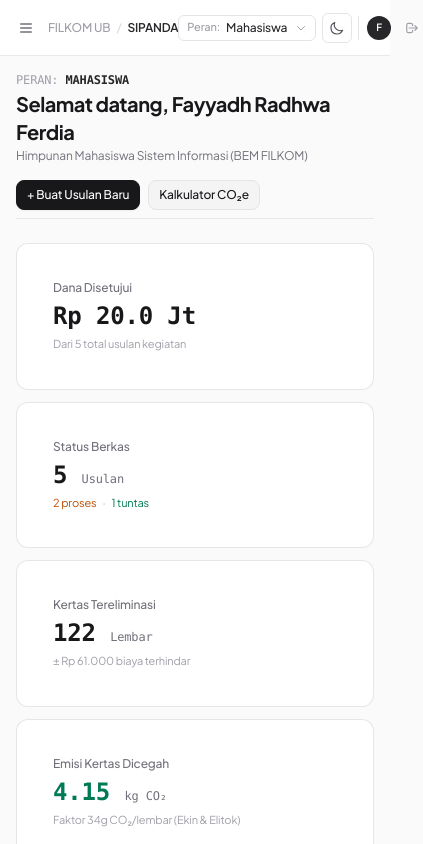
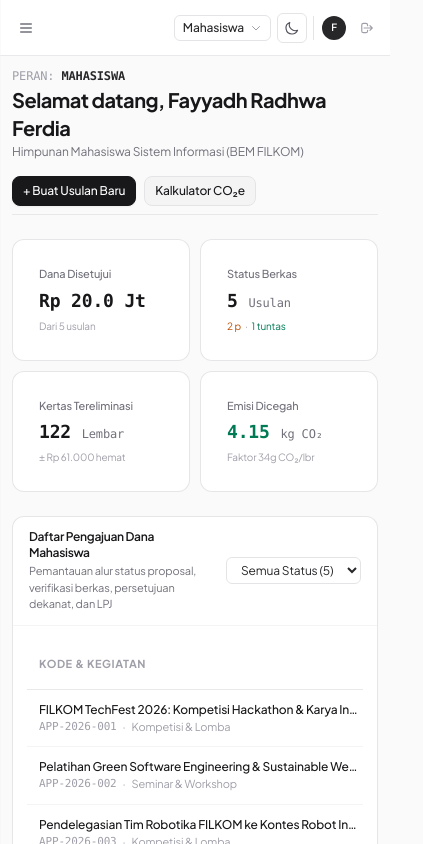
Before and after one commit to bilsinteta/sipanda, a Next.js app in the folder app/: page /dashboard in a window 390 px wide. Shown: the top 844 px of the page, 423 px wide, since content can reach past the window. Built offline with nearby package versions, Linux system fonts and the light colour scheme.

Commit message:
feat: implement collapsed icon-rail sidebar mode on desktop, fix mobile header & card padding responsiveness

```diff
--- a/app/src/app/dashboard/page.tsx
+++ b/app/src/app/dashboard/page.tsx
@@ -79,57 +79,57 @@ export default function DashboardPage() {
         </div>
 
         {/* 4 Metric KPI Cards */}
-        <div className="grid grid-cols-1 sm:grid-cols-2 lg:grid-cols-4 gap-3">
-          <Card className="p-4">
-            <div className="text-xs text-zinc-500 font-medium">
+        <div className="grid grid-cols-2 lg:grid-cols-4 gap-2.5 sm:gap-3">
+          <Card className="p-3 sm:p-4">
+            <div className="text-[11px] sm:text-xs text-zinc-500 font-medium">
               Dana Disetujui
             </div>
-            <div className="text-2xl font-bold font-mono text-zinc-900 dark:text-zinc-100 mt-1">
+            <div className="text-lg sm:text-2xl font-bold font-mono text-zinc-900 dark:text-zinc-100 mt-1">
               Rp {(totalApprovedFunds / 1000000).toFixed(1)} Jt
             </div>
-            <div className="text-[11px] text-zinc-400 mt-1">
-              Dari {applications.length} total usulan kegiatan
+            <div className="text-[10px] sm:text-[11px] text-zinc-400 mt-1 truncate">
+              Dari {applications.length} usulan
             </div>
           </Card>
 
-          <Card className="p-4">
-            <div className="text-xs text-zinc-500 font-medium">
+          <Card className="p-3 sm:p-4">
+            <div className="text-[11px] sm:text-xs text-zinc-500 font-medium">
               Status Berkas
             </div>
-            <div className="text-2xl font-bold font-mono text-zinc-900 dark:text-zinc-100 mt-1">
+            <div className="text-lg sm:text-2xl font-bold font-mono text-zinc-900 dark:text-zinc-100 mt-1">
               {applications.length}{' '}
               <span className="text-xs font-normal text-zinc-500">Usulan</span>
             </div>
-            <div className="text-[11px] text-zinc-400 mt-1 flex items-center gap-1.5">
-              <span className="text-amber-700 dark:text-amber-400">{pendingVerificationCount + pendingApprovalCount} proses</span>
+            <div className="text-[10px] sm:text-[11px] text-zinc-400 mt-1 flex items-center gap-1 truncate">
+              <span className="text-amber-700 dark:text-amber-400">{pendingVerificationCount + pendingApprovalCount} p</span>
               <span>·</span>
               <span className="text-emerald-700 dark:text-emerald-400">{completedLpjCount} tuntas</span>
             </div>
           </Card>
 
-          <Card className="p-4">
-            <div className="text-xs text-zinc-500 font-medium">
+          <Card className="p-3 sm:p-4">
+            <div className="text-[11px] sm:text-xs text-zinc-500 font-medium">
               Kertas Tereliminasi
             </div>
-            <div className="text-2xl font-bold font-mono text-zinc-900 dark:text-zinc-100 mt-1">
+            <div className="text-lg sm:text-2xl font-bold font-mono text-zinc-900 dark:text-zinc-100 mt-1">
               {totalSheetsSaved.toLocaleString('id-ID')}{' '}
               <span className="text-xs font-normal text-zinc-500">Lembar</span>
             </div>
-            <div className="text-[11px] text-zinc-400 mt-1">
-              ± Rp {(totalSheetsSaved * 500).toLocaleString('id-ID')} biaya terhindar
+            <div className="text-[10px] sm:text-[11px] text-zinc-400 mt-1 truncate">
+              ± Rp {(totalSheetsSaved * 500).toLocaleString('id-ID')} hemat
             </div>
           </Card>
 
-          <Card className="p-4">
-            <div className="text-xs text-zinc-500 font-medium">
-              Emisi Kertas Dicegah
+          <Card className="p-3 sm:p-4">
+            <div className="text-[11px] sm:text-xs text-zinc-500 font-medium">
+              Emisi Dicegah
             </div>
-            <div className="text-2xl font-bold font-mono text-emerald-700 dark:text-emerald-400 mt-1">
+            <div className="text-lg sm:text-2xl font-bold font-mono text-emerald-700 dark:text-emerald-400 mt-1">
               {paperEmissionPreventedKg.toFixed(2)}{' '}
               <span className="text-xs font-normal text-zinc-500">kg CO₂</span>
             </div>
-            <div className="text-[11px] text-zinc-400 mt-1">
-              Faktor 34g CO₂/lembar (Ekin & Elitok)
+            <div className="text-[10px] sm:text-[11px] text-zinc-400 mt-1 truncate">
+              Faktor 34g CO₂/lbr
             </div>
           </Card>
         </div>
--- a/app/src/components/layout/DashboardLayout.tsx
+++ b/app/src/components/layout/DashboardLayout.tsx
@@ -33,7 +33,7 @@ export const DashboardLayout: React.FC<DashboardLayoutProps> = ({ children }) =>
       />
       <div
         className={`flex flex-col flex-1 transition-all duration-200 ease-in-out ${
-          isDesktopOpen ? 'lg:pl-64' : 'lg:pl-0'
+          isDesktopOpen ? 'lg:pl-64' : 'lg:pl-16'
         }`}
       >
         <Header
@@ -42,7 +42,7 @@ export const DashboardLayout: React.FC<DashboardLayoutProps> = ({ children }) =>
           onSwitchRole={switchRole}
           onToggleSidebar={handleToggleSidebar}
         />
-        <main className="flex-1 p-4 sm:p-6 lg:p-8 max-w-7xl w-full mx-auto">
+        <main className="flex-1 p-3 sm:p-6 lg:p-8 max-w-7xl w-full mx-auto">
           {children}
         </main>
       </div>
--- a/app/src/components/layout/Header.tsx
+++ b/app/src/components/layout/Header.tsx
@@ -49,7 +49,7 @@ export const Header: React.FC<HeaderProps> = ({
           </svg>
         </button>
 
-        <div className="flex items-center gap-1.5 sm:gap-2 text-xs">
+        <div className="hidden sm:flex items-center gap-1.5 sm:gap-2 text-xs">
           <Link
             href="/dashboard"
             className="text-zinc-400 hover:text-zinc-700 dark:hover:text-zinc-200 transition-colors font-medium whitespace-nowrap"
@@ -69,15 +69,15 @@ export const Header: React.FC<HeaderProps> = ({
       </div>
 
       {/* Right: Controls */}
-      <div className="flex items-center gap-1.5 sm:gap-2 z-10">
+      <div className="flex items-center gap-1.5 sm:gap-2 z-10 shrink-0">
         {/* Role Selector */}
         <div className="relative">
           <button
             onClick={() => setRoleMenuOpen(!roleMenuOpen)}
-            className="flex items-center justify-between gap-1.5 min-w-[125px] sm:min-w-[145px] px-2 sm:px-2.5 py-1 rounded-md border border-zinc-200 dark:border-zinc-800 text-xs font-medium hover:bg-zinc-50 dark:hover:bg-zinc-900 transition-colors"
+            className="flex items-center justify-between gap-1 sm:gap-1.5 min-w-[95px] sm:min-w-[145px] px-2 sm:px-2.5 py-1 rounded-md border border-zinc-200 dark:border-zinc-800 text-xs font-medium hover:bg-zinc-50 dark:hover:bg-zinc-900 transition-colors"
           >
-            <span className="text-zinc-400 text-[11px]">Peran:</span>
-            <span className="font-medium text-zinc-800 dark:text-zinc-200 capitalize truncate">
+            <span className="hidden sm:inline text-zinc-400 text-[11px]">Peran:</span>
+            <span className="font-medium text-zinc-800 dark:text-zinc-200 capitalize truncate max-w-[70px] sm:max-w-none">
               {currentUser.role}
             </span>
             <svg className="w-3 h-3 text-zinc-400 shrink-0 ml-0.5" fill="none" stroke="currentColor" viewBox="0 0 24 24">
--- a/app/src/components/ui/Card.tsx
+++ b/app/src/components/ui/Card.tsx
@@ -20,15 +20,15 @@ export const Card: React.FC<CardProps> = ({
       className={`bg-white dark:bg-zinc-900/70 border border-zinc-200/90 dark:border-zinc-800 rounded-xl overflow-hidden ${className}`}
     >
       {(title || action) && (
-        <div className="px-5 py-4 border-b border-zinc-100 dark:border-zinc-800/80 flex items-center justify-between gap-4">
+        <div className="px-4 sm:px-5 py-3 sm:py-4 border-b border-zinc-100 dark:border-zinc-800/80 flex items-center justify-between gap-3">
           <div>
             {title && (
-              <h3 className="text-sm font-semibold text-zinc-900 dark:text-zinc-100 tracking-tight">
+              <h3 className="text-xs sm:text-sm font-semibold text-zinc-900 dark:text-zinc-100 tracking-tight">
                 {title}
               </h3>
             )}
             {subtitle && (
-              <p className="text-xs text-zinc-500 dark:text-zinc-400 mt-0.5">
+              <p className="text-[11px] sm:text-xs text-zinc-500 dark:text-zinc-400 mt-0.5">
                 {subtitle}
               </p>
             )}
@@ -36,7 +36,7 @@ export const Card: React.FC<CardProps> = ({
           {action && <div className="shrink-0">{action}</div>}
         </div>
       )}
-      <div className="p-5">{children}</div>
+      <div className="p-3.5 sm:p-5">{children}</div>
     </div>
   );
 };
```
Also changed, not shown: app/src/components/layout/Sidebar.tsx (+29 -12 lines).
